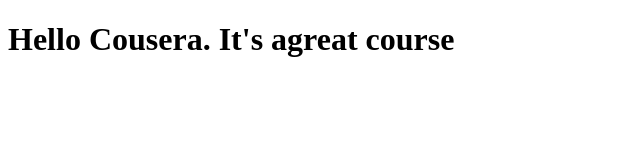
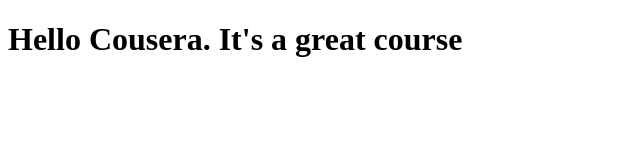
Before and after one commit to Maliesha/Cousera-test, a plain HTML site: page site/index.html in a window 1280 px wide. Shown: the whole page, without its empty margins (0-640 px from the left). Drawn offline with Linux system fonts and the light colour scheme.

Commit message:
small addition

```diff
--- a/site/index.html
+++ b/site/index.html
@@ -4,6 +4,6 @@
 	<title>Hello Cousera</title>
 </head>
 <body>
-<h1>Hello Cousera. It's agreat course<h1>
+<h1>Hello Cousera. It's a great course<h1>
 </body>
 </html>
```
